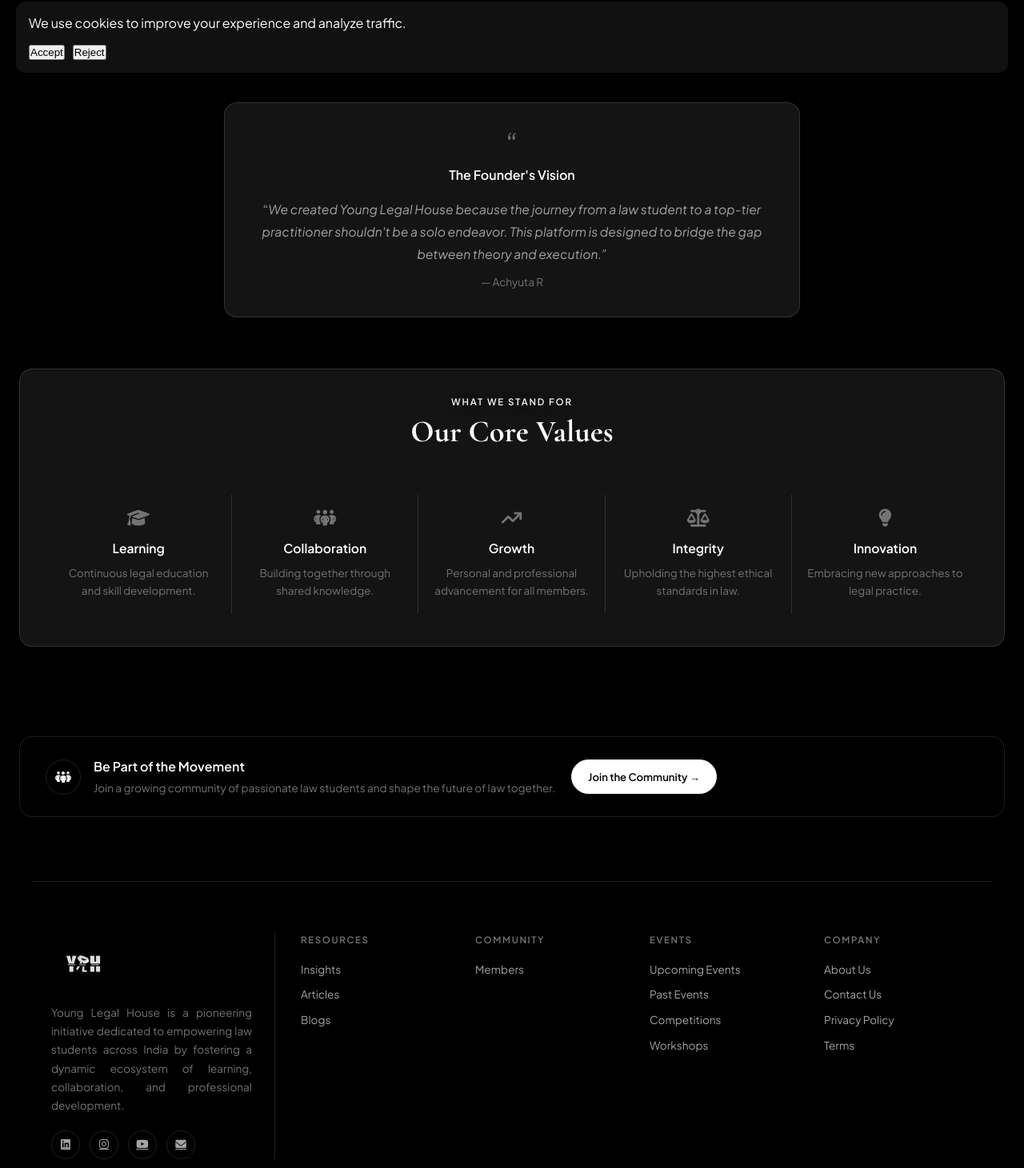
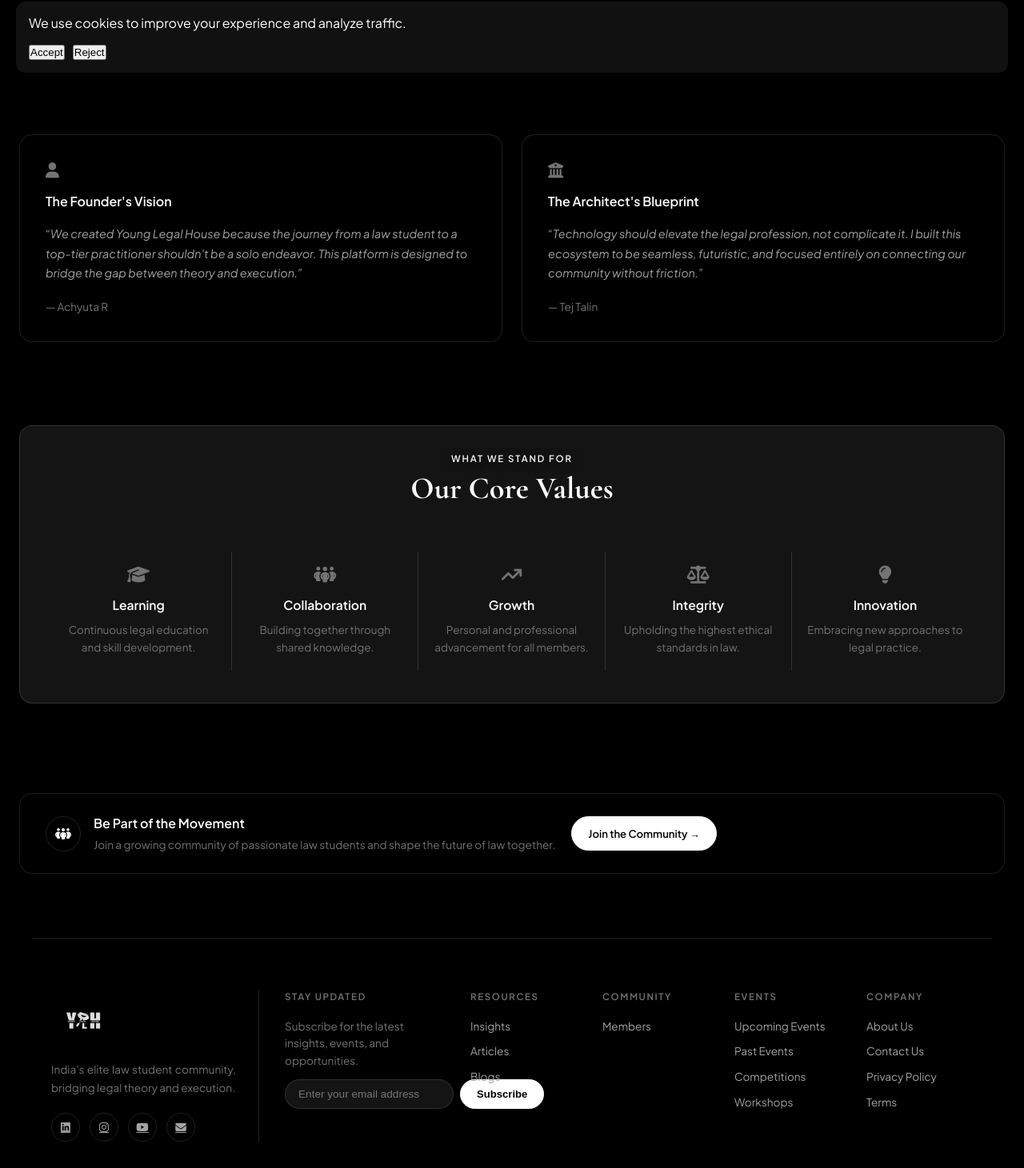
Before and after one commit to TejTalin/young-legal-house, a Next.js app: page /about in a window 1280 px wide. Shown: the part 689-2150 px from the top of the page at 80% size. Built offline with nearby package versions, Linux system fonts and the light colour scheme.

Commit message:
Add files via upload

```diff
--- a/app/about/page.jsx
+++ b/app/about/page.jsx
@@ -55,16 +55,28 @@ export default function AboutPage() {
             </div>
           </AnimatedSection>
 
-          <AnimatedSection variant="fadeUp" style={{ maxWidth: '720px', margin: '0 auto' }}>
-            <div className="ylh-card ylh-vision-card-compact" style={{ textAlign: 'center' }}>
-              <p style={{ fontSize: '2.3rem', color: 'var(--muted-text)', marginBottom: '8px', lineHeight: 1 }}>&ldquo;</p>
-              <h3 style={{ fontSize: '1rem', fontWeight: 600, marginBottom: '16px' }}>The Founder&apos;s Vision</h3>
-              <p style={{ fontStyle: 'italic', lineHeight: 1.8, color: 'var(--grey-text)', marginBottom: '10px', fontSize: '0.98rem' }}>
-                &ldquo;We created Young Legal House because the journey from a law student to a top-tier
-                practitioner shouldn&apos;t be a solo endeavor. This platform is designed to bridge
-                the gap between theory and execution.&rdquo;
-              </p>
-              <p style={{ color: 'var(--muted-text)', fontSize: '0.85rem', marginBottom: 0 }}>— Achyuta R</p>
+          <AnimatedSection variant="fadeUp">
+            <div className="ylh-vision-grid">
+              <div className="ylh-vision-card">
+                <i className="fas fa-user" aria-hidden="true"></i>
+                <h3>The Founder&apos;s Vision</h3>
+                <blockquote>
+                  &ldquo;We created Young Legal House because the journey from a law student to a top-tier
+                  practitioner shouldn&apos;t be a solo endeavor. This platform is designed to bridge
+                  the gap between theory and execution.&rdquo;
+                </blockquote>
+                <cite>— Achyuta R</cite>
+              </div>
+              <div className="ylh-vision-card">
+                <i className="fas fa-building-columns" aria-hidden="true"></i>
+                <h3>The Architect&apos;s Blueprint</h3>
+                <blockquote>
+                  &ldquo;Technology should elevate the legal profession, not complicate it.
+                  I built this ecosystem to be seamless, futuristic, and focused entirely on
+                  connecting our community without friction.&rdquo;
+                </blockquote>
+                <cite>— Tej Talin</cite>
+              </div>
             </div>
           </AnimatedSection>
 
--- a/app/redesign.css
+++ b/app/redesign.css
@@ -53,6 +53,16 @@ body::before { display: none; }
 }
 
 /* ── NAVBAR ── */
+/* Logo artwork is white-on-transparent; invert it in light mode so it stays
+   visible against the light background instead of disappearing. */
+.ylh-logo-img {
+  filter: none;
+}
+
+body.light-mode .ylh-logo-img {
+  filter: invert(1);
+}
+
 .ylh-header {
   border-bottom: 1px solid var(--glass-border);
   background: rgba(0, 0, 0, 0.72);
@@ -236,7 +246,7 @@ body.light-mode .ylh-mobile-menu {
 
 .ylh-footer-grid {
   display: grid;
-  grid-template-columns: minmax(280px, 1.35fr) repeat(4, minmax(0, 1fr));
+  grid-template-columns: minmax(260px, 1.25fr) minmax(200px, 1.1fr) repeat(4, minmax(0, 0.9fr));
   gap: 32px;
   margin-bottom: 48px;
   align-items: start;
--- a/components/Footer.jsx
+++ b/components/Footer.jsx
@@ -1,6 +1,8 @@
 'use client';
+import { useState } from 'react';
 import Link from 'next/link';
 import Image from 'next/image';
+import { usePathname } from 'next/navigation';
 import { motion } from 'framer-motion';
 import AnimatedSection from '@/components/AnimatedSection';
 import { FOOTER_LINKS } from '@/lib/site-data.js';
@@ -13,15 +15,39 @@ const SOCIALS = [
 ];
 
 export default function Footer() {
+  const pathname = usePathname();
+  const [email, setEmail] = useState('');
+  const [subscribed, setSubscribed] = useState(false);
+
+  // Blogs already has its own "Stay Updated" widget in the sidebar,
+  // so the footer version is only shown on the other pages (matches PDF).
+  const showNewsletter = !pathname?.startsWith('/blogs');
+
+  const handleSubscribe = (e) => {
+    e.preventDefault();
+    if (!email.trim()) return;
+    setSubscribed(true);
+    setEmail('');
+  };
+
   return (
     <AnimatedSection variant="fadeUp" as="footer" className="ylh-footer">
       <div className="ylh-container">
         <div className="ylh-footer-grid">
           {/* Brand column */}
           <div className="ylh-footer-brand">
-            <Image src="/logoylh.png" alt="YLH Logo" width={80} height={80} style={{ marginBottom: '8px' }} />
+            <Link href="/">
+              <Image
+                src="/logoylh.png"
+                alt="YLH Logo"
+                width={80}
+                height={80}
+                className="ylh-logo-img"
+                style={{ marginBottom: '8px', transition: 'filter 0.3s ease' }}
+              />
+            </Link>
             <p>
-              Young Legal House is a pioneering initiative dedicated to empowering law students across India by fostering a dynamic ecosystem of learning, collaboration, and professional development.
+              India&apos;s elite law student community, bridging legal theory and execution.
             </p>
             <div className="ylh-footer-socials">
               {SOCIALS.map(({ href, icon, type }) => (
@@ -39,6 +65,35 @@ export default function Footer() {
               ))}
             </div>
           </div>
+
+          {/* Stay Updated newsletter column — omitted on /blogs, which has its own sidebar version */}
+          {showNewsletter && (
+            <div className="ylh-footer-col">
+              <h4>Stay Updated</h4>
+              <p style={{ color: 'var(--muted-text)', fontSize: '0.85rem', lineHeight: 1.6, marginBottom: '12px' }}>
+                Subscribe for the latest insights, events, and opportunities.
+              </p>
+              {subscribed ? (
+                <p style={{ color: 'var(--grey-text)', fontSize: '0.85rem' }}>
+                  ✅ Subscribed! Thanks for joining.
+                </p>
+              ) : (
+                <form className="ylh-footer-newsletter" onSubmit={handleSubscribe}>
+                  <input
+                    type="email"
+                    value={email}
+                    onChange={(e) => setEmail(e.target.value)}
+                    placeholder="Enter your email address"
+                    aria-label="Email address"
+                    required
+                  />
+                  <button type="submit" className="ylh-btn ylh-btn-primary">
+                    Subscribe
+                  </button>
+                </form>
+              )}
+            </div>
+          )}
 
           {/* Link columns */}
           {Object.entries(FOOTER_LINKS).map(([title, links]) => (
--- a/components/Navbar.jsx
+++ b/components/Navbar.jsx
@@ -75,7 +75,8 @@ export default function Navbar() {
               width={scrolled ? 52 : 60}
               height={scrolled ? 52 : 60}
               priority
-              style={{ objectFit: 'contain', transition: 'width 0.35s ease, height 0.35s ease' }}
+              className="ylh-logo-img"
+              style={{ objectFit: 'contain', transition: 'width 0.35s ease, height 0.35s ease, filter 0.3s ease' }}
             />
           </motion.div>
         </Link>
```
Also changed, not shown: app/HomeClient.jsx (+12 -1 lines).
